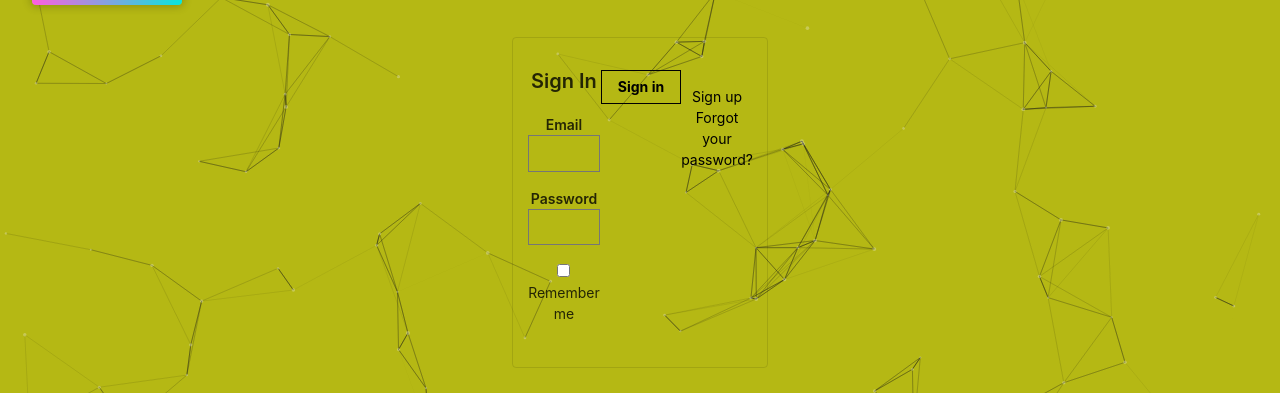
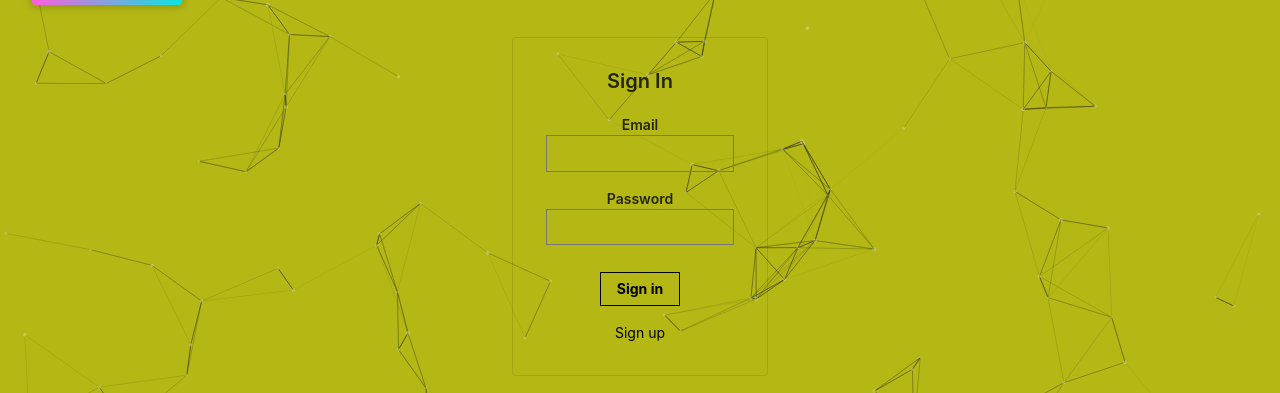
Before and after one commit to shubhamuni/smart_brain, a React (Create React App) app: page / in a window 1280 px wide. Shown: the part 221-614 px from the top of the page. Built offline with nearby package versions, Linux system fonts and the light colour scheme.

Commit message:
class is changed into className

```diff
--- a/src/components/SignIn/Signin.js
+++ b/src/components/SignIn/Signin.js
@@ -3,27 +3,25 @@ import React from "react";
 
 const Signin = () => {
     return (
-        <article class="br2 ba dark-gray b--black-10 mv4 w-100 w-50-m w-25-l mw5 center">
-            <main class="pa4 black-80">
-                <form class="measure center">
-                <fieldset id="sign_up" class="ba b--transparent ph0 mh0">
-                    <legend class="f4 fw6 ph0 mh0">Sign In</legend>
-                    <div class="mt3">
-                        <label class="db fw6 lh-copy f6" for="email-address">Email</label>
-                        <input class="pa2 input-reset ba bg-transparent hover-bg-black hover-white w-100" type="email" name="email-address"  id="email-address"/>
+        <article className="br2 ba dark-gray b--black-10 mv4 w-100 w-50-m w-25-l mw5 center">
+            <main className="pa4 black-80">
+                <form className="measure">
+                <fieldset id="sign_up" className="ba b--transparent ph0 mh0">
+                    <legend className="f4 fw6 ph0 mh0">Sign In</legend>
+                    <div className="mt3">
+                        <label className="db fw6 lh-copy f6" for="email-address">Email</label>
+                        <input className="pa2 input-reset ba bg-transparent hover-bg-black hover-white w-100" type="email" name="email-address"  id="email-address"/>
                     </div>
-                    <div class="mv3">
-                        <label class="db fw6 lh-copy f6" for="password">Password</label>
-                        <input class="b pa2 input-reset ba bg-transparent hover-bg-black hover-white w-100" type="password" name="password"  id="password"/>
+                    <div className="mv3">
+                        <label className="db fw6 lh-copy f6" for="password">Password</label>
+                        <input className="b pa2 input-reset ba bg-transparent hover-bg-black hover-white w-100" type="password" name="password"  id="password"/>
                     </div>
-                    <label class="pa0 ma0 lh-copy f6 pointer"><input type="checkbox"/> Remember me</label>
                 </fieldset>
-                <div class="">
-                    <input class="b ph3 pv2 input-reset ba b--black bg-transparent grow pointer f6 dib" type="submit" value="Sign in"/>
+                <div className="">
+                    <input className="b ph3 pv2 input-reset ba b--black bg-transparent grow pointer f6 dib" type="submit" value="Sign in"/>
                 </div>
-                <div class="lh-copy mt3">
-                    <a href="#0" class="f6 link dim black db">Sign up</a>
-                    <a href="#0" class="f6 link dim black db">Forgot your password?</a>
+                <div className="lh-copy mt3">
+                    <a href="#0" className="f6 link dim black db">Sign up</a>
                 </div>
             </form>
         </main>
```
